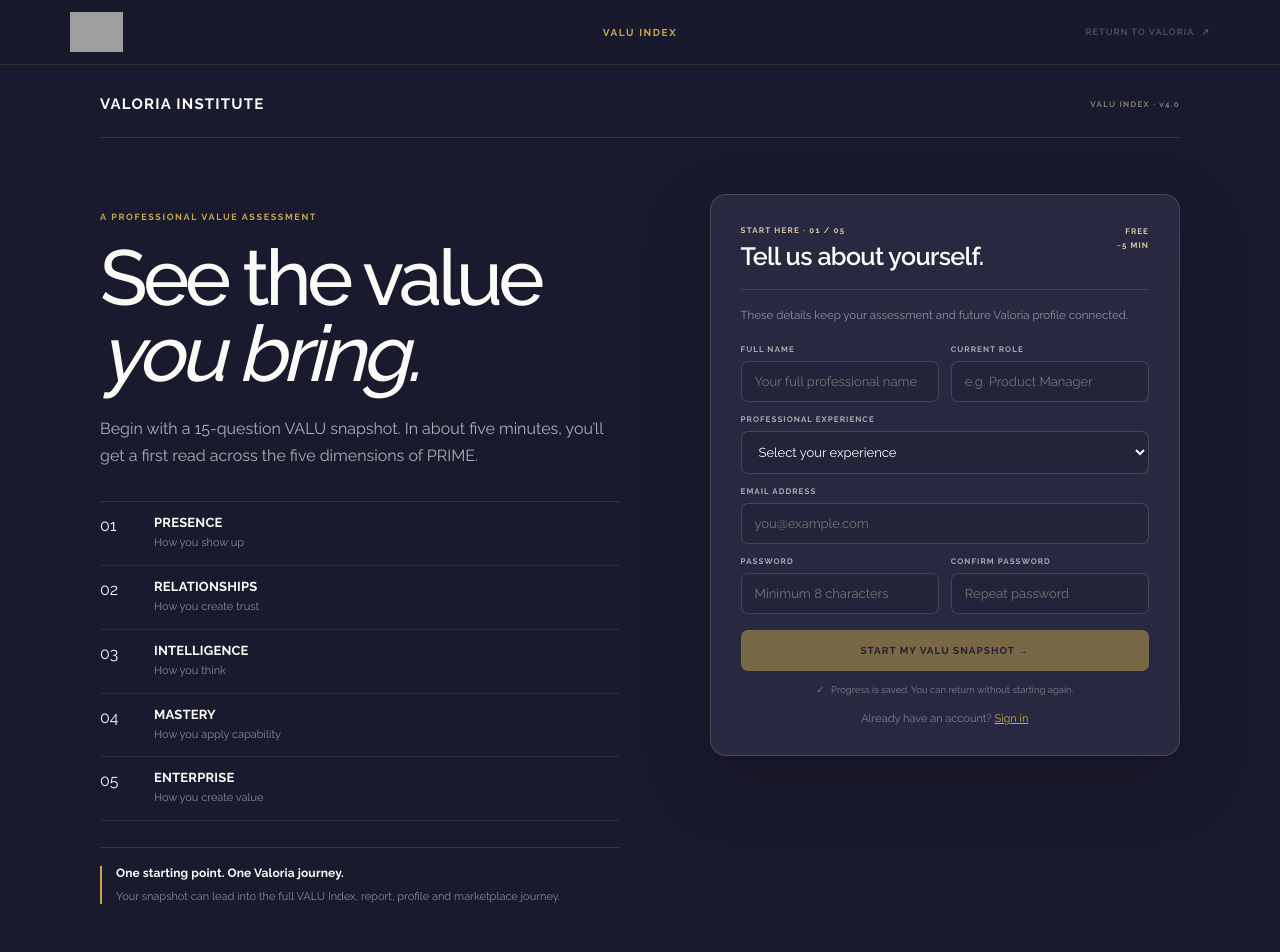
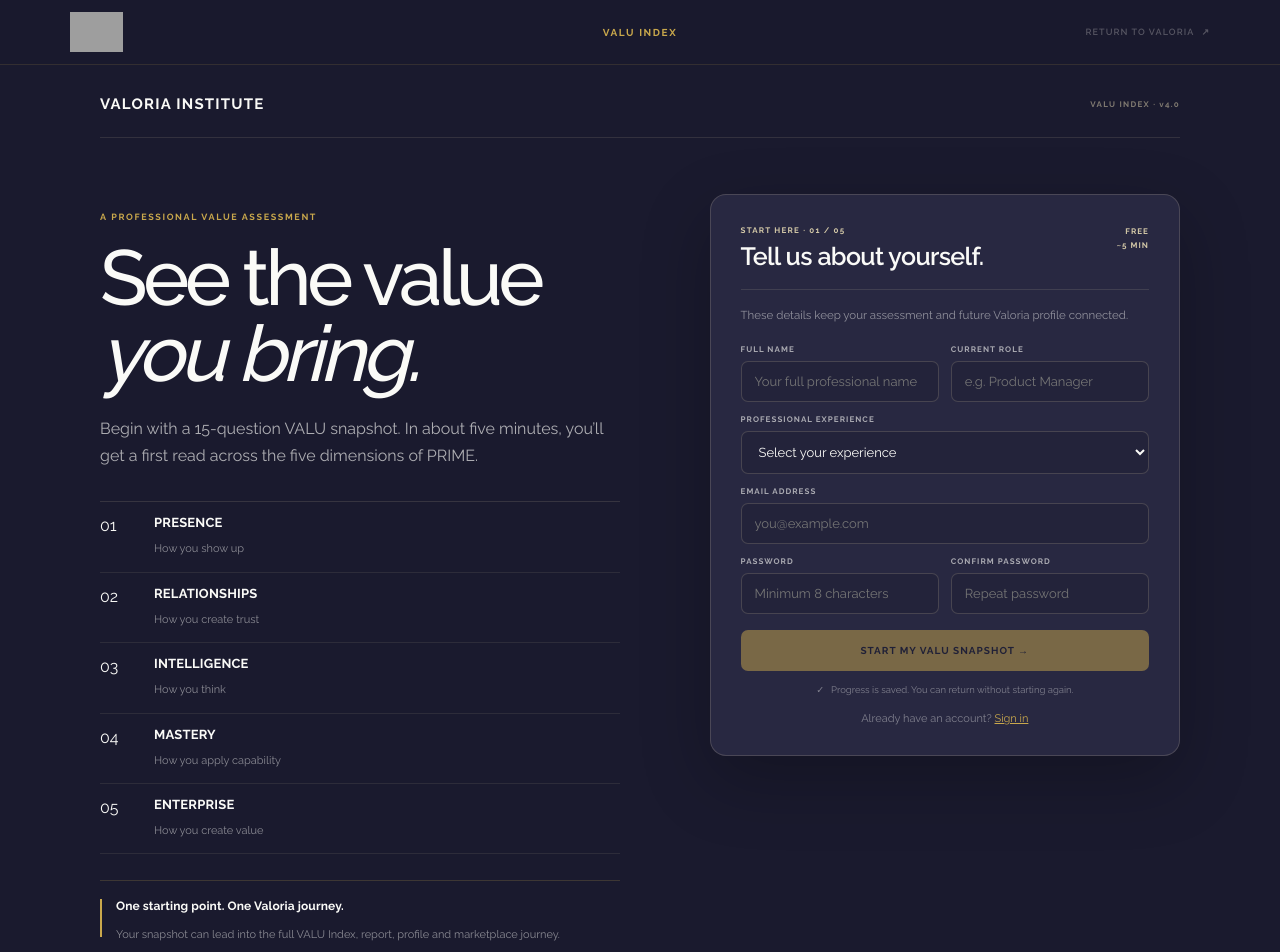
Before and after one commit to riverwayse-sudo/valoria-platform, a React (Vite) app in the folder valoria-final/: page / in a window 1280 px wide. Shown: the top 952 px of the page. Built offline with nearby package versions, Linux system fonts and the light colour scheme; grey boxes are pictures that could not be loaded.

Commit message:
fix: enforce VALU homepage text spacing

```diff
--- a/valoria-final/src/VALUIndexV4GateNext.jsx
+++ b/valoria-final/src/VALUIndexV4GateNext.jsx
@@ -132,13 +132,13 @@
  dimensionList:{borderTop:'1px solid rgba(212,201,168,.15)'},
  dimension:{display:'grid',gridTemplateColumns:'42px 1fr',gap:12,alignItems:'start',padding:'14px 0',borderBottom:'1px solid rgba(212,201,168,.1)'},
  dimensionCopy:{display:'flex',flexDirection:'column',gap:5,minWidth:0},
- dimensionTitle:{display:'block',fontSize:13,fontWeight:800,lineHeight:1.15,letterSpacing:'.015em'},
- dimensionDescription:{display:'block',fontSize:11,lineHeight:1.35,color:'rgba(250,250,247,.5)'},
+ dimensionTitle:{display:'block',fontSize:13,fontWeight:800,lineHeight:1.15,letterSpacing:'.015em',marginBottom:5},
+ dimensionDescription:{display:'block',fontSize:11,lineHeight:1.5,color:'rgba(250,250,247,.5)',marginTop:0},
  dimensionSpan:{fontSize:8},
  pathNote:{display:'flex',gap:14,alignItems:'flex-start',marginTop:26,paddingTop:18,borderTop:'1px solid rgba(201,168,76,.2)'},
  pathCopy:{display:'flex',flexDirection:'column',gap:7,minWidth:0},
- pathTitle:{display:'block',fontSize:12,fontWeight:800,lineHeight:1.3,letterSpacing:'.01em'},
- pathDescription:{display:'block',fontSize:11,lineHeight:1.5,color:'rgba(250,250,247,.5)'},
+ pathTitle:{display:'block',fontSize:12,fontWeight:800,lineHeight:1.3,letterSpacing:'.01em',marginBottom:4},
+ pathDescription:{display:'block',fontSize:11,lineHeight:1.55,color:'rgba(250,250,247,.5)',marginTop:0},
  pathLineGold:{width:2,height:38,background:GOLD,flex:'0 0 auto'},
  form:{display:'block',maxWidth:500,margin:'0 auto',width:'100%'},
  formCard:{padding:'30px',background:'rgba(46,46,74,.72)',border:'1px solid rgba(212,201,168,.2)',borderRadius:16,boxShadow:'0 24px 70px rgba(0,0,0,.24)'},
```
